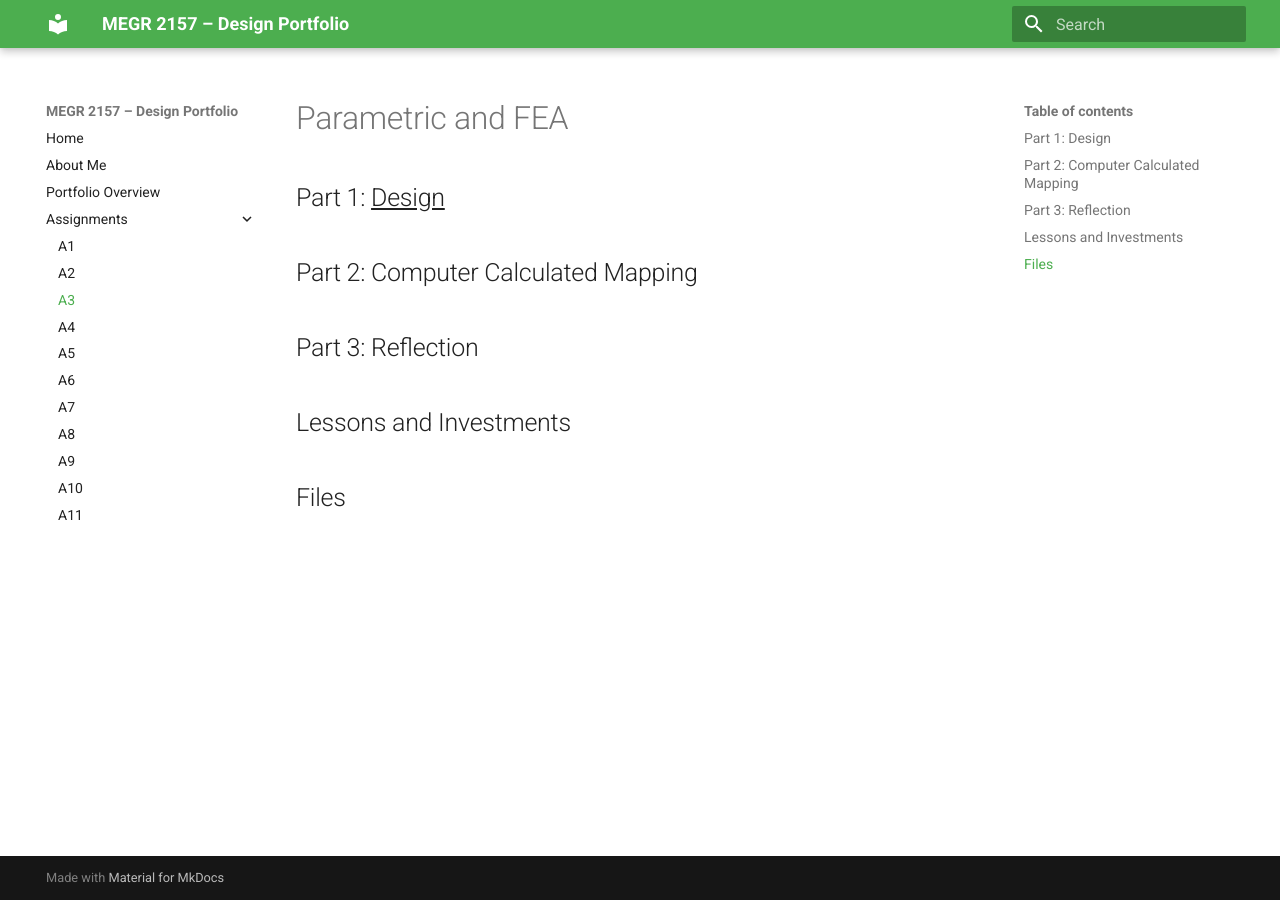
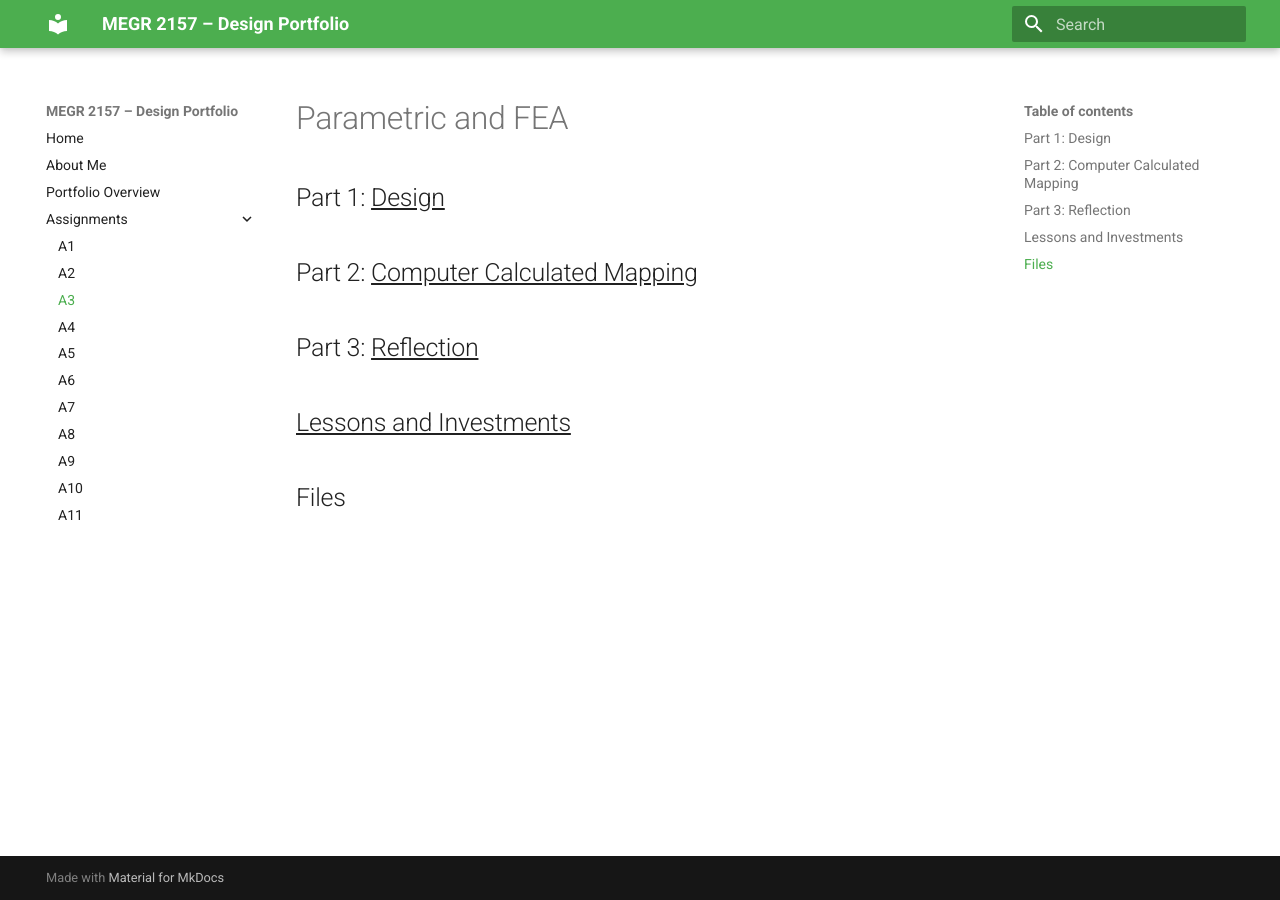
Before and after one commit to dadams78/design-projects-portfolio, an MkDocs documentation site: the page built from docs/assignments/A03/index.md, in a window 1280 px wide. Built offline with MkDocs 1.6.1 and Material for MkDocs 9.7.7, drawn with Linux system fonts in a browser that asks for light colours.

```diff
--- a/docs/assignments/A03/index.md
+++ b/docs/assignments/A03/index.md
@@ -3,13 +3,13 @@
 ## Part 1: <u>Design</u>
 
 
-## Part 2: Computer Calculated Mapping
+## Part 2: <u>Computer Calculated Mapping</u>
 
 
-## Part 3: Reflection
+## Part 3: <u>Reflection</u>
 
 
-## Lessons and Investments
+## <u>Lessons and Investments</u>
 
 
 ## Files
```
